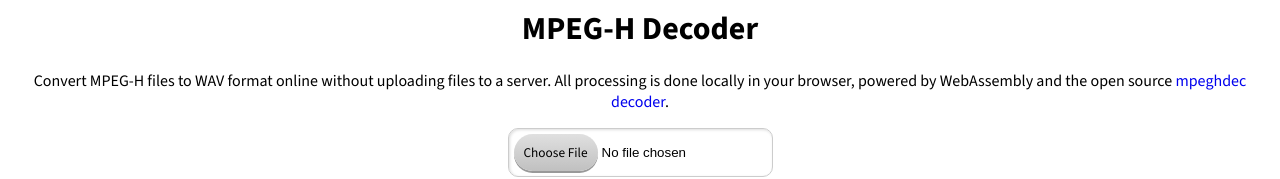
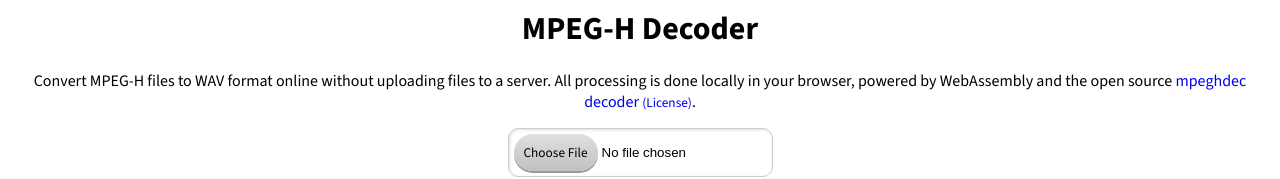
Before and after one commit to Jazzzny/mpegh-to-wav, a plain HTML site: page index.html in a window 1280 px wide. Shown: the part 217-396 px from the top of the page. Drawn offline with nearby package versions, Linux system fonts and the light colour scheme; no server answers.

Commit message:
Update index.html

```diff
--- a/index.html
+++ b/index.html
@@ -96,7 +96,7 @@
     <a href="https://github.com/Jazzzny/mpegh-to-wav-online" class="github-ribbon"><img decoding="async" width="149" height="149" src="https://github.blog/wp-content/uploads/2008/12/forkme_left_darkblue_121621.png" class="attachment-full size-full" alt="Fork me on GitHub" loading="lazy"></a>
     <div class="container">
         <h1>MPEG-H Decoder</h1>
-        <p>Convert MPEG-H files to WAV format online without uploading files to a server. All processing is done locally in your browser, powered by WebAssembly and the open source <a href="https://github.com/Fraunhofer-IIS/mpeghdec">mpeghdec decoder</a>.</p>
+        <p>Convert MPEG-H files to WAV format online without uploading files to a server. All processing is done locally in your browser, powered by WebAssembly and the open source <a href="https://github.com/Fraunhofer-IIS/mpeghdec">mpeghdec decoder</a> <small><a href="https://github.com/Fraunhofer-IIS/mpeghdec/blob/main/LICENSE.txt">(License)</a></small>.</p>
         <input type="file" id="inputFile">
         <a id="downloadLink" style="display:none;">Download WAV</a>
         <br><br>
```
